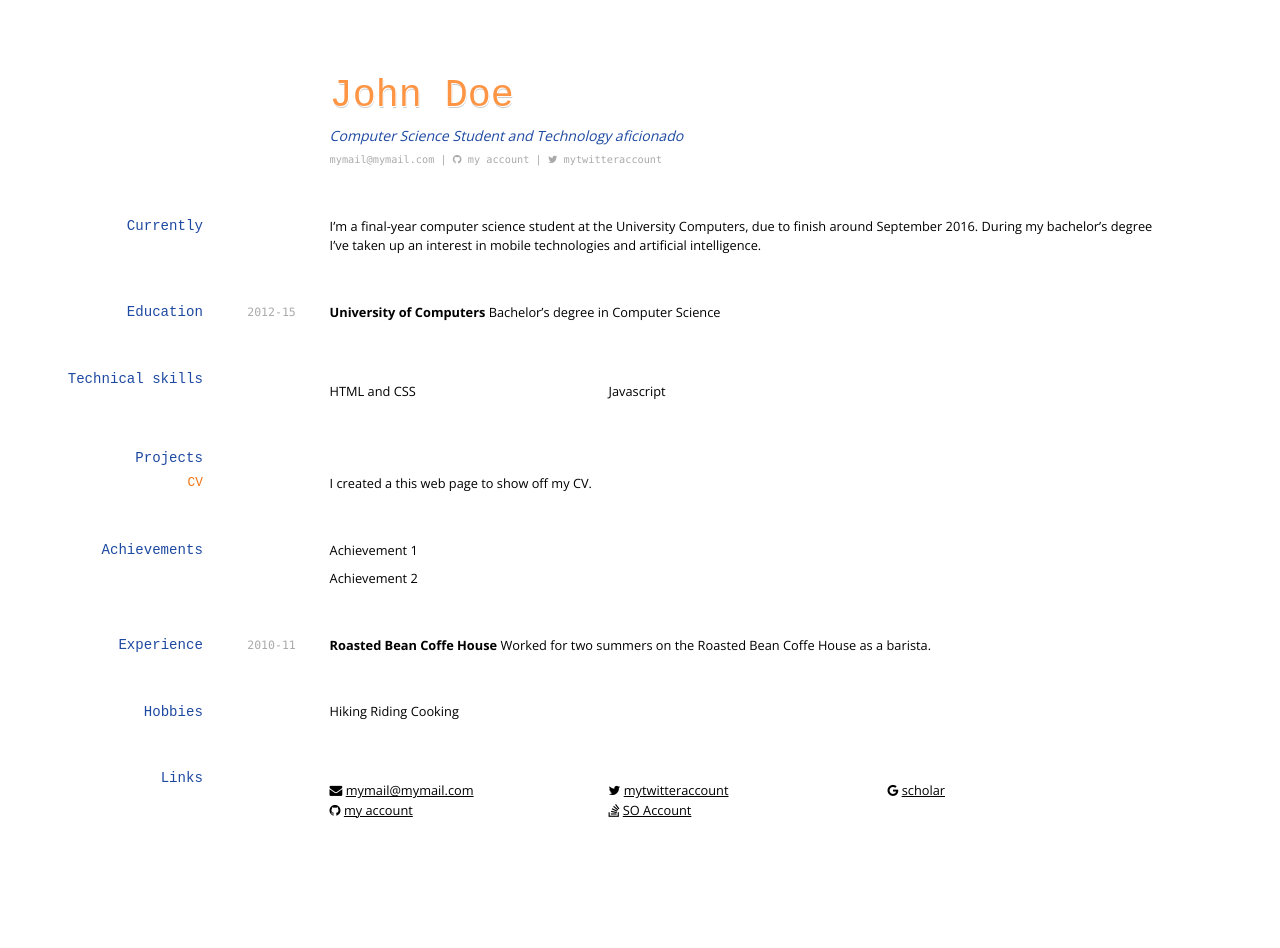
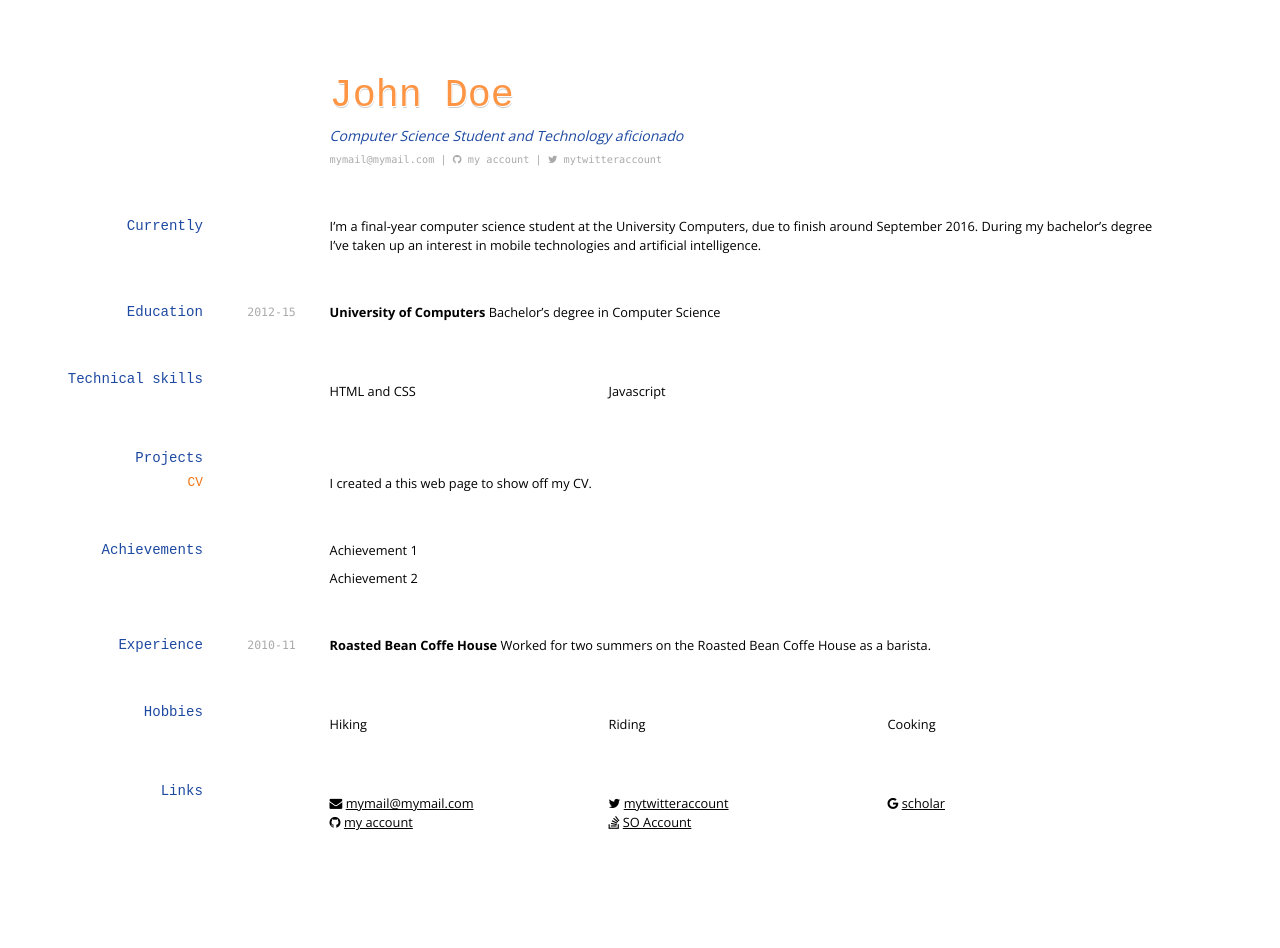
Before and after one commit to SoftStackFactory/cv-template, a Jekyll site: the page built from index.md, in a window 1280 px wide. Built offline with Jekyll 4.4.1, drawn with Linux system fonts in a browser that asks for light colours; nearby versions of some CDN libraries.

Commit message:
remove unnecessary

```diff
--- a/_layouts/cv.html
+++ b/_layouts/cv.html
@@ -4,7 +4,6 @@
   <meta charset=utf-8 />
   <title> John Doe's CV</title>
   <link href="media/cv-screen.css" type="text/css" rel="stylesheet" media="screen">
-  <link href="media/cv-print.css" type="text/css" rel="stylesheet" media="print">
 
   <!-- imports -->
   <link rel="stylesheet" href="//maxcdn.bootstrapcdn.com/font-awesome/4.3.0/css/font-awesome.min.css">
--- a/index.md
+++ b/index.md
@@ -48,9 +48,9 @@ Worked for two summers on the Roasted Bean Coffe House as a barista.
 
 ## Hobbies
 
-Hiking
-Riding
-Cooking
+* Hiking
+* Riding
+* Cooking
 
 ## Links
 
--- a/media/cv-print.css
+++ /dev/null
@@ -1,210 +0,0 @@
-/* http://meyerweb.com/eric/tools/css/reset/
-   v2.0 | 20110126
-   License: none (public domain)
-*/
-
-html, body, div, span, applet, object, iframe,
-h1, h2, h3, h4, h5, h6, p, blockquote, pre,
-a, abbr, acronym, address, big, cite, code,
-del, dfn, em, img, ins, kbd, q, s, samp,
-small, strike, strong, sub, sup, tt, var,
-b, u, i, center,
-dl, dt, dd, ol, ul, li,
-fieldset, form, label, legend,
-table, caption, tbody, tfoot, thead, tr, th, td,
-article, aside, canvas, details, embed,
-figure, figcaption, footer, header, hgroup,
-menu, nav, output, ruby, section, summary,
-time, mark, audio, video {
-	margin: 0;
-	padding: 0;
-	border: 0;
-	font-size: 100%;
-	font: inherit;
-	vertical-align: baseline;
-}
-/* HTML5 display-role reset for older browsers */
-article, aside, details, figcaption, figure,
-footer, header, hgroup, menu, nav, section {
-	display: block;
-}
-body {
-	line-height: 1;
-}
-ol, ul {
-	list-style: none;
-}
-blockquote, q {
-	quotes: none;
-}
-blockquote:before, blockquote:after,
-q:before, q:after {
-	content: '';
-	content: none;
-}
-table {
-	border-collapse: collapse;
-	border-spacing: 0;
-}
-
-/* end of reset */
-
-/* faux Wikipedia logo font */
-@font-face { font-family: 'Linux Libertine'; font-style: normal; font-weight: 400; src: local('Linux Libertine'),url(//brick.a.ssl.fastly.net/fonts/linuxlibertine/400.woff) format('woff'); } .fa-wikipedia:before { font-family: 'Linux Libertine', 'Times New Roman', Times, serif; font-weight: 400; content: "W"; }
-
-body {
-	font: normal normal 400;
-	font-size: 9pt;
-	line-height: 1.35em;
-	font-family: "Open sans", sans-serif;
-	/*margin-top: 1em;
-	margin-left: 1em;*/
-}
-
-p {
-	position: relative;
-	left: 28%;
-	/* margin-bottom: 0.2em; */
-	margin-right: 0;
-	width: 70%;
-}
-
-code {
-	font: normal normal;
-	font-size: 70%;
-	font-family: Menlo, monospace,s ans-serif;
-	color: #ddd;
-}
-
-p code {
-	position: absolute;
-	left: -10%;
-}
-
-
-ul {
-	position: relative;
-	left: 28%;
-	width: 65%;
-	margin-bottom: 1em;
-	margin-top: 2em;
-	columns: 3;
-	-webkit-columns: 3;
-	-moz-columns: 3;
-}
-
-li {
-	/* empty */
-}
-
-li ul {
-	position: relative;
-	left: 0;
-	margin-top: 0.25em;
-}
-
-h1,h2,h3,h4 {
-	font-weight: 400;
-	font-family: Cousine,Verdana,sans-serif;
-	width: 65%;
-}
-
-h1 {
-	color: #222;
-	text-align: left;
-	font-size: 2.2em;
-	line-height: 1em;
-	position: relative;
-	left: 28%;
-}
-
-h1+p {
-	/*subtitle*/
-	font-style: italic;
-	font-size: 110%;
-	line-height: 2em;
-	margin-top: 0.1em;
-	margin-bottom: 0em !important;
-}
-
-h2 {
-	font-size: 1.1em;
-	color: #a00;
-	margin-top: 1em;
-	position: relative;
-	top: 1.5em;
-	text-align: right;
-	width: 18%;
-}
-
-h2+p {
-	margin-top: 2.1em;
-}
-
-h3 {
-	color: #F07415;
-	font-size: 1em;
-	line-height: 2em;
-	color: #ccc;
-	position: relative;
-	top: 1.6em;
-	text-align: right;
-	width: 20%;
-}
-
-a {
-	color: inherit;
-	text-decoration:none
-}
-
-a:hover {
-	color:#39f
-}
-
-#webaddress {
- 	margin-top: 0em;
-	position: relative;
-	left: 28%;
-	color: #ccc;
-	font-family: Menlo,monospace,sans-serif;
-	font-size: 80%;
-}
-
-#webaddress a {
-	text-decoration: none;
-}
-
-em {
-	font-style: normal;
-	color: #2d4e5e
-}
-
-strong {
-	font-weight: bold;
-}
-
-#ghbutton {
-	display: none;
-	visibility: hidden;
-}
-
-
-#non-academic {
-	page-break-before: always;
-}
-
-#placements{
-	page-break-before: always;
-}
-
-.footer {
-    -webkit-column-count: 3; /* Chrome, Safari, Opera */
-    -moz-column-count: 3; /* Firefox */
-    column-count: 3;
-		position: relative;
-		left: 33%;
-		margin-top: 2em;
-		margin-bottom: 3em;
-		margin-right: 0;
-		width: 65%;
-}
```
Also changed, not shown: README.md, 3 other files.
